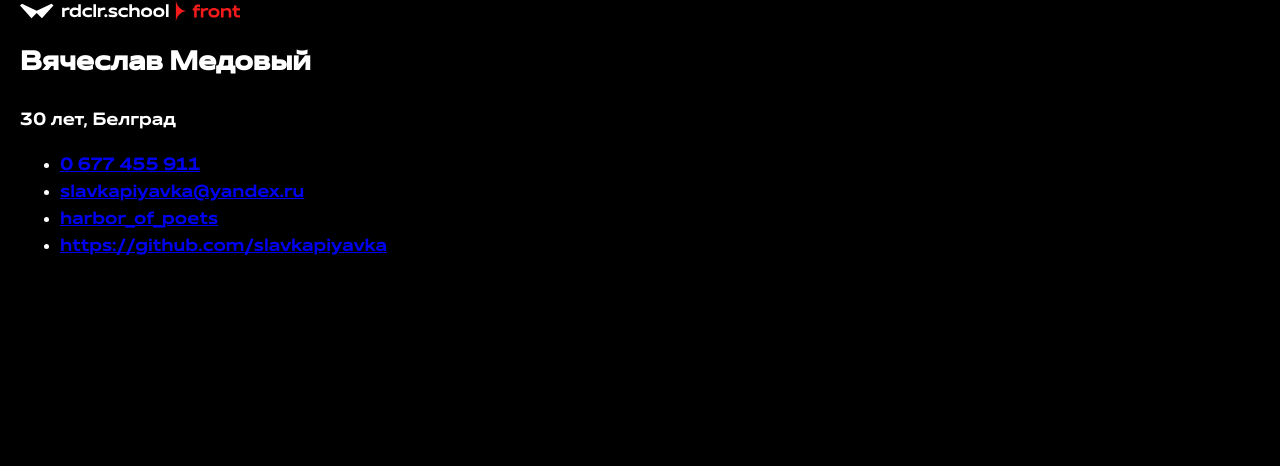
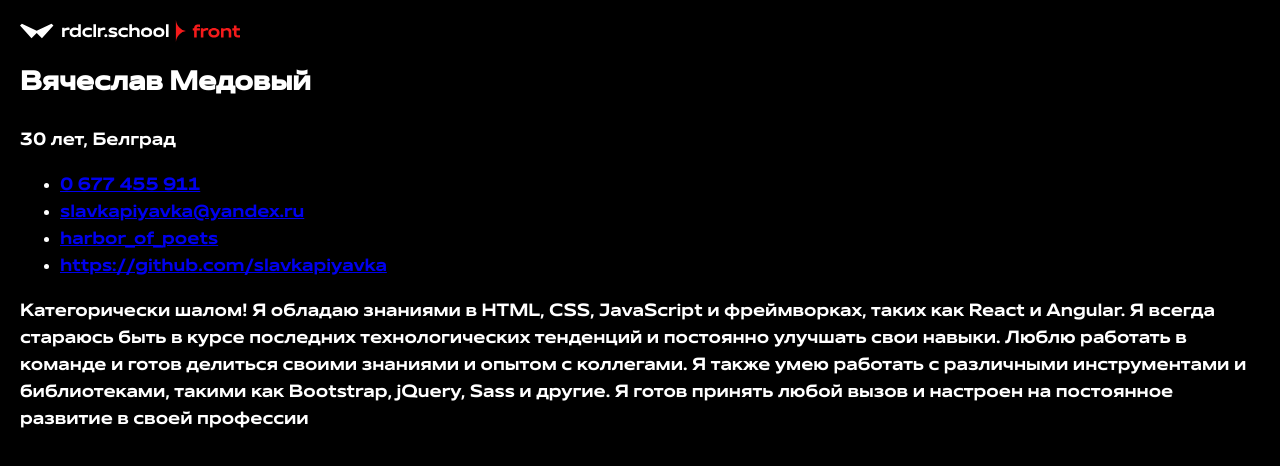
Before and after one commit to slavkapiyavka/resume-rdclr, a plain HTML site: page index.html in a window 1280 px wide. Drawn offline with Linux system fonts and the light colour scheme.

Commit message:
add intro section

```diff
--- a/index.html
+++ b/index.html
@@ -42,7 +42,18 @@
                 </li>
             </ul>
         </section>
-        <section class="user-info"></section>
+        <section class="intro">
+            <p>Категорически шалом! Я обладаю знаниями в HTML, CSS, JavaScript и фреймворках, таких как React и Angular.
+                Я всегда
+                стараюсь быть в курсе последних технологических тенденций и постоянно улучшать свои навыки. Люблю
+                работать в команде и готов делиться своими знаниями и опытом с коллегами. Я также умею работать
+                с различными инструментами и библиотеками, такими как Bootstrap, jQuery, Sass и другие. Я готов принять
+                любой вызов и настроен на постоянное развитие в своей профессии
+            </p>
+
+            <section class="about"></section>
+
+        </section>
     </main>
 </body>
 
--- a/styles.css
+++ b/styles.css
@@ -25,6 +25,7 @@ body {
 main {
     width: min(1440px, 100% - 40px);
     margin-inline: auto;
+    padding: 20px 0;
 }
 
 img,
```
